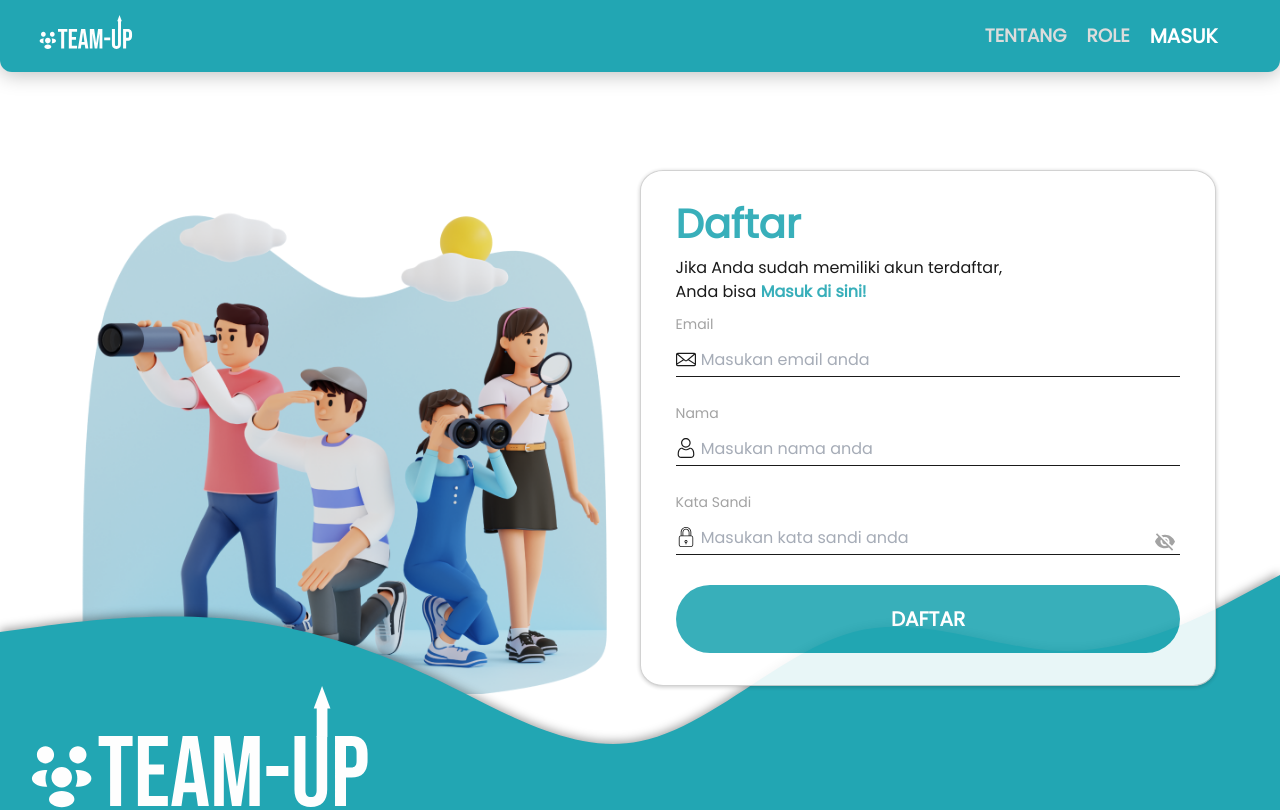
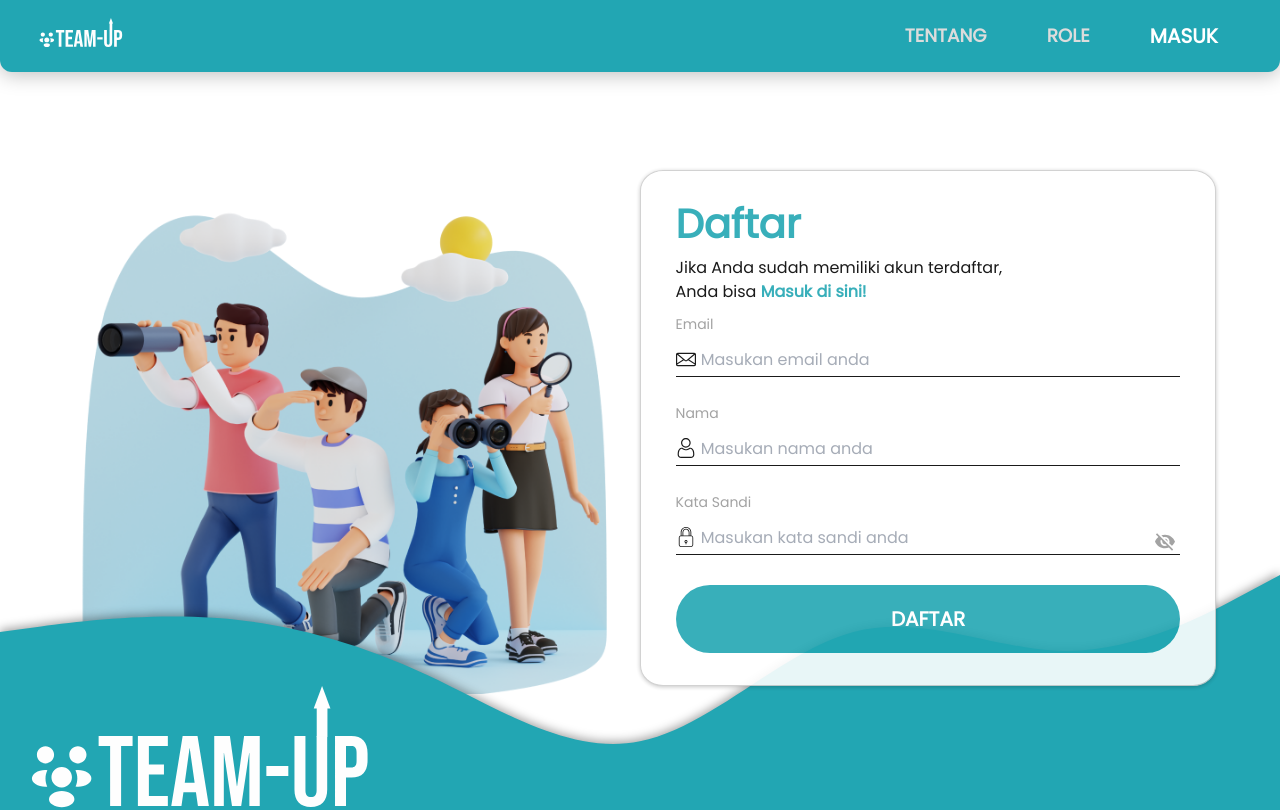
Before and after one commit to mujahidinnn/Slicing, a React (Vite) app: page / in a window 1280 px wide. Shown: the top 810 px of the page. Built offline with nearby package versions, Linux system fonts and the light colour scheme.

Commit message:
update responsive

```diff
--- a/src/components/CreateProject/PopUpHacker.jsx
+++ b/src/components/CreateProject/PopUpHacker.jsx
@@ -1,31 +1,28 @@
-import FtHacker from '../../assets/img/Hacker.png'
+import FtHacker from "../../assets/img/Hacker.png";
 
 export default function PopUpHacker({ setShowHacker }) {
   return (
     <>
-			<div className='animate-zoom-out justify-center mt-5 fixed inset-0 z-50 '>
-				<div className='relative mx-auto flex gap-3 max-w-xl bg-[#ffffff] rounded-2xl px-12 py-5 '>
-					<div className='relative mx-auto max-w-lg bg-[#DDEEF3] rounded-2xl p-5'>
-						<div className='text-end'>
+      <div className="animate-zoom-out flex justify-center items-center fixed inset-0 z-[99999] bg-[rgba(0,0,0,0.25)]">
+        <div className="relative mx-auto flex gap-3 max-w-xl bg-[#ffffff] rounded-2xl px-12 py-5 w-[94%]">
+          <div className="relative mx-auto max-w-lg bg-[#DDEEF3] rounded-2xl p-5">
+            <div className="text-end">
               <button
-								className='p-2'
-								type='button'
-								onClick={() => setShowHacker(false)}>
+                className="p-2"
+                type="button"
+                onClick={() => setShowHacker(false)}
+              >
                 X
               </button>
             </div>
             <div>
-							<img
-								src={FtHacker}
-								alt='Hacker'
-								className='m-auto'
-							/>
+              <img src={FtHacker} alt="Hacker" className="m-auto" />
             </div>
-						<h1 className='text-2xl text-[#22A6B3] text-center font-bold '>
+            <h1 className="text-2xl text-[#22A6B3] text-center font-bold ">
               Hacker
             </h1>
-						<p className='text-xl text-center'>Si Exsekutor</p>
-						<p className=''>
+            <p className="text-xl text-center">Si Exsekutor</p>
+            <p className="">
               Seorang eksekutor ide melalui kemampuan teknikal yang berfokus
               pada seluruh tahap dalam membangun produk untuk merealisasikan ide
               dengan kualitas terbaik.
@@ -33,7 +30,6 @@ export default function PopUpHacker({ setShowHacker }) {
           </div>
         </div>
       </div>
-			<div className='opacity-25 fixed inset-0 z-40 bg-black max-w-screen-2x m-auto'></div>
     </>
-	)
+  );
 }
--- a/src/components/CreateProject/PopUpHipster.jsx
+++ b/src/components/CreateProject/PopUpHipster.jsx
@@ -1,9 +1,9 @@
-import FtHipster from '../../assets/img/Hipster.png'
+import FtHipster from "../../assets/img/Hipster.png";
 
 export default function PopUpHipster({ setShowHipster }) {
-	return (
+  return (
     <>
-      <div className="animate-zoom-out justify-center mt-5 fixed inset-0 z-50 ">
+      <div className="animate-zoom-out flex justify-center items-center fixed inset-0 z-[99999] bg-[rgba(0,0,0,0.25)]">
         <div className="relative mx-auto flex gap-3 max-w-xl bg-[#ffffff] rounded-2xl px-12 py-5 ">
           <div className="relative mx-auto max-w-lg bg-[#DDEEF3] rounded-2xl p-5">
             <div className="text-end">
@@ -30,7 +30,6 @@ export default function PopUpHipster({ setShowHipster }) {
           </div>
         </div>
       </div>
-      <div className="opacity-25 fixed inset-0 z-40 bg-black max-w-screen-2x m-auto"></div>
     </>
   );
 }
--- a/src/components/CreateProject/PopUpHustler.jsx
+++ b/src/components/CreateProject/PopUpHustler.jsx
@@ -3,8 +3,8 @@ import FtHustler from '../../assets/img/Hustler.png'
 export default function PopUpHustler({ setShowHustler }) {
 	return (
     <>
-      <div className="animate-zoom-out justify-center mt-5 fixed inset-0 z-50 ">
-        <div className="relative mx-auto flex gap-3 max-w-xl bg-[#ffffff] rounded-2xl px-12 py-5 ">
+      <div className="animate-zoom-out flex justify-center items-center fixed inset-0 z-[99999] bg-[rgba(0,0,0,0.25)]">
+        <div className="relative mx-auto flex gap-3 max-w-xl bg-[#ffffff] rounded-2xl px-12 py-5 w-[94%]">
           <div className="relative mx-auto max-w-lg bg-[#DDEEF3] rounded-2xl p-5">
             <div className="text-end">
               <button
@@ -30,7 +30,7 @@ export default function PopUpHustler({ setShowHustler }) {
           </div>
         </div>
       </div>
-      <div className="opacity-25 fixed inset-0 z-40 bg-black max-w-screen-2x m-auto"></div>
+      {/* <div className="opacity-25 fixed inset-0 z-40 bg-black max-w-screen-2x m-auto"></div> */}
     </>
   );
 }
--- a/src/components/CreateProject/PopUpSuccees.jsx
+++ b/src/components/CreateProject/PopUpSuccees.jsx
@@ -6,7 +6,7 @@ export default function PopUpSuccess() {
     <>
       <div className="animate-zoom-out flex justify-center items-center fixed inset-0 z-[99999] bg-[rgba(0,0,0,0.25)]">
         <div className="w-[90%] lg:w-[70%] xl:w-[50%] bg-white rounded-3xl pt-6 pb-8 m-auto relative">
-          <p className="absolute right-3 top-3">
+          <p className="absolute right-5 top-3">
             <Link
               to="/dashboard/explore"
               className="text-gray-600 text-xl"
--- a/src/components/Explore/ProjectModal.jsx
+++ b/src/components/Explore/ProjectModal.jsx
@@ -1,3 +1,4 @@
+import React from 'react'
 import { SlMagnifier } from 'react-icons/sl'
 import { BiTimeFive } from 'react-icons/bi'
 import { BsX } from 'react-icons/bs'
--- a/src/components/LandingComp/Navbar.jsx
+++ b/src/components/LandingComp/Navbar.jsx
@@ -1,4 +1,4 @@
-import  { useState } from "react";
+import { useState } from "react";
 import logo from "../../assets/logo/logo_medium.svg";
 
 const Navbar = (props) => {
@@ -41,45 +41,42 @@ const Navbar = (props) => {
         </div>
 
         <ul
-          className={`font-bold grid gap-5 p-[15%] sm:px-[2%] sm:pt-0 sm:gap- sm:flex sm:items-center left-0 sm:pb-0 pb-9 absolute sm:static bg-[#22A6B3] sm:bg-none sm:z-auto z-[-1] w-full sm:w-auto sm:pl-0 pl-9 transition-all duration-500 ease-in shadow-[0_3px_20px_rgba(0,0,0,0.25)] sm:shadow-none ${
+          className={`font-bold grid gap-3 pt-[15%] sm:pt-[0] sm:flex sm:items-center left-0 absolute sm:static bg-[#22A6B3] sm:bg-none sm:z-auto z-[-1] w-full sm:w-auto transition-all duration-500 ease-in shadow-[0_3px_20px_rgba(0,0,0,0.25)] sm:shadow-none ${
             open ? "top-0 " : "top-[-450%]"
           }`}
         >
+          <a
+            href="#"
+            className="text-[#DCDCDC] duration-500 sm:duration-[0s]"
+          >
             <li
               onClick={() => setOpen(false)}
-            className="sm:my-0 text-[#DCDCDC] sm:text-2xl lg:text-[0.95em] xl:text-[1.15em] mt-7"
-          >
-            <a
-              href="#tentang"
-              className="text-[#DCDCDC] duration-500 sm:duration-[0s]"
+              className="sm:my-0 text-[#DCDCDC] sm:text-2xl lg:text-[0.95em] xl:text-[1.15em] mt-5 px-6 w-full"
             >
               TENTANG
+            </li>
           </a>
-          </li>
-          <li
-            onClick={() => setOpen(false)}
-            className="sm:my-0 text-[#DCDCDC] sm:text-2xl lg:text-[0.95em] xl:text-[1.15em] "
-          >
           <a
             href="#role"
             className="text-[#DCDCDC] duration-500 sm:duration-[0s]"
           >
+            <li
+              onClick={() => setOpen(false)}
+              className="sm:my-0 text-[#DCDCDC] sm:text-2xl lg:text-[0.95em] xl:text-[1.15em] px-6 w-full"
+            >
               ROLE
+            </li>
           </a>
-          </li>
 
-          <li
-            className="text-xl sm:text-2xl lg:text-base xl:text-xl"
-            onClick={props.button}
+          <a
+            href={window.innerWidth > 1024 ? `#` : `#footer`}
+            className="text-white text-xl sm:text-2xl lg:text-base xl:text-xl px-6 w-full pb-3 lg:pb-0"
+            onClick={() => {
+              setOpen(false);
+            }}
           >
-            <a
-              href={window.innerWidth < 1024 ? `#footer` : `#`}
-              className="text-white"
-              onClick={() => setOpen(false)}
-            >
-              {props.text}
+            <li onClick={props.button}>{props.text}</li>
           </a>
-          </li>
         </ul>
       </div>
     </div>
```
Lines whose indentation alone changed are shown as unchanged.
